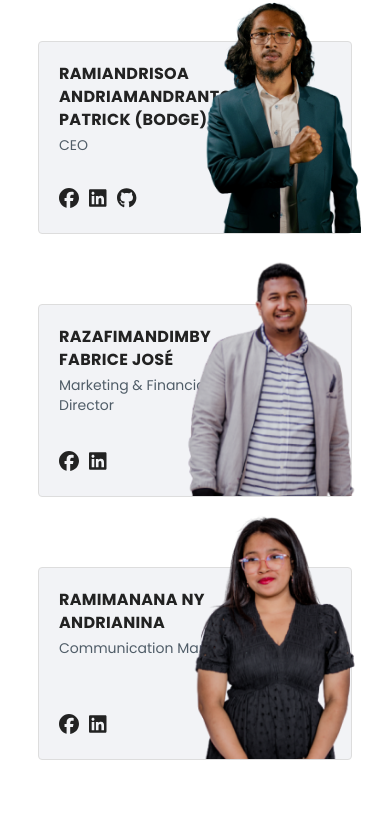
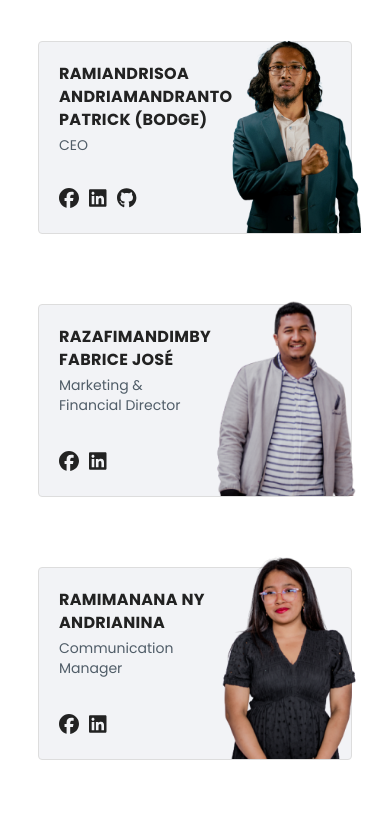
Before and after one commit to maxime-dot/website3, a Next.js app: page /teams in a window 390 px wide. Shown: the part 1515-2329 px from the top of the page. Built offline with nearby package versions, Linux system fonts and the light colour scheme.

Commit message:
fix: fix page responsivity

```diff
--- a/src/app/components/team-list/team-list.scss
+++ b/src/app/components/team-list/team-list.scss
@@ -105,3 +105,25 @@
     }
   }
 }
+
+@media (max-width: 475px) {
+  .akata-team-list {
+    .list-content {
+      .team-item {
+        .pics {
+          width: 150px;
+        }
+
+        .profile-info {
+          .profile-name {
+            font-size: 16px;
+          }
+
+          .profile-post {
+            max-width: 150px;
+          }
+        }
+      }
+    }
+  }
+}
```
